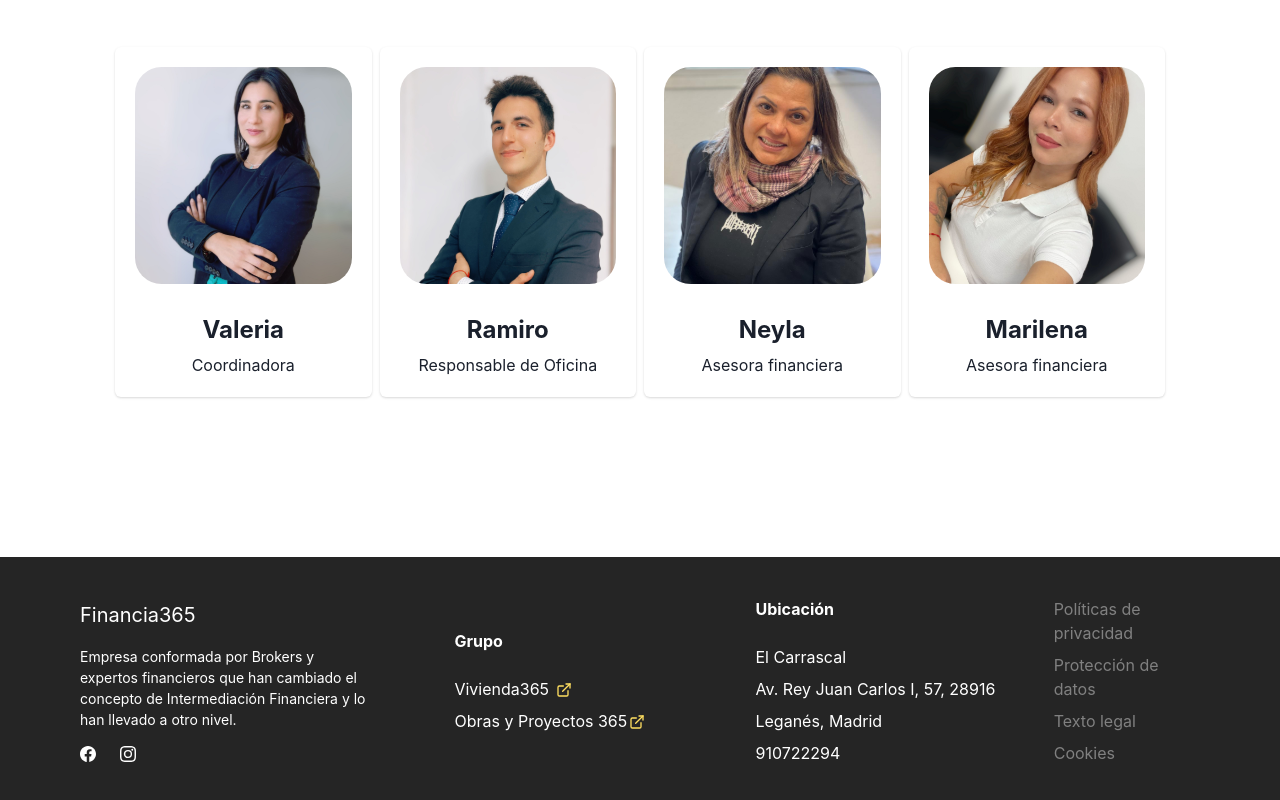
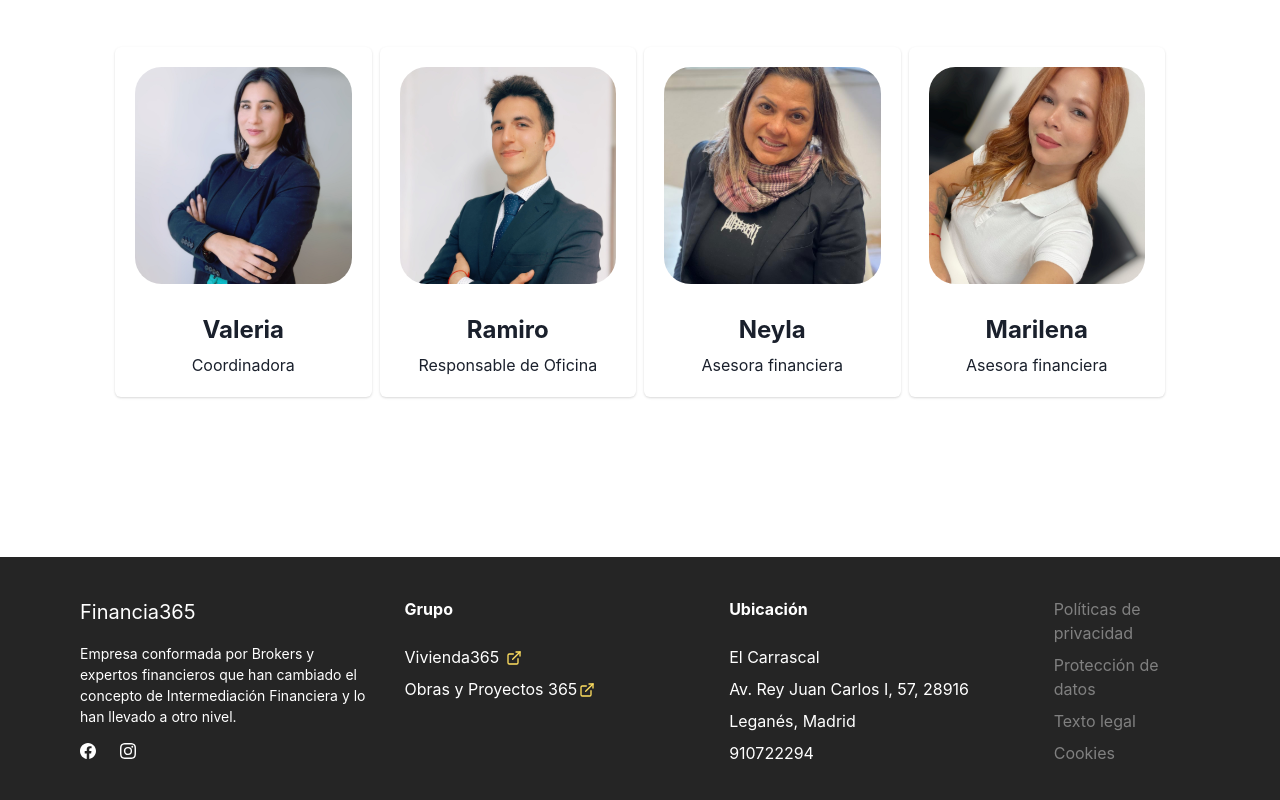
Before and after one commit to nylzen/financia365web, a Next.js app: page /nosotros in a window 1280 px wide. Shown: the part 1250-2050 px from the top of the page. Built offline with nearby package versions, Linux system fonts and the light colour scheme.

Commit message:
fix: footer | add scroll link to navbar

```diff
--- a/components/Footer/Footer.jsx
+++ b/components/Footer/Footer.jsx
@@ -16,7 +16,7 @@ const Footer = () => {
       <Container as={Stack} maxW='6xl' color='white'>
         <SimpleGrid
           templateColumns={{ sm: '1fr', md: '2fr 2fr 2fr 1fr' }}
-          placeItems={{ md: 'center', sm: 'start' }}
+          placeItems={['center', 'start']}
           alignItems='start'
           spacing={{ md: 8, sm: 10 }}
         >
--- a/components/Navbar/Navbar.jsx
+++ b/components/Navbar/Navbar.jsx
@@ -37,7 +37,7 @@ const Navbar = () => {
         <Box display={{ base: 'none', md: 'flex' }} gap={4}>
           <Link href='/'>Home</Link>
           <Link href='/nosotros'>Nosotros</Link>
-          <Link href='#'>Servicios</Link>
+          <ScrollLink to='services'>Servicios</ScrollLink>
           <Link href='#'>Contacto</Link>
         </Box>
 
--- a/components/Testimonials/Testimonials.jsx
+++ b/components/Testimonials/Testimonials.jsx
@@ -10,7 +10,7 @@ const Testimonials = () => {
     <Container maxW='100%'>
       <Center as='section' flexDirection='column' gap={10} py={10}>
         <Heading textAlign='center'>Las opiniones que importan</Heading>
-        <Stack direction={['column', , 'column', 'row']}>
+        <Stack direction={['column', 'column', 'row']}>
           {testimonialsData.map(testimonial => (
             <CardTestimonial key={testimonial.id} {...testimonial} />
           ))}
--- a/pages/_app.js
+++ b/pages/_app.js
@@ -1,4 +1,5 @@
 import { Layout } from '@/components';
+import '@/styles/global.css';
 import theme from '@/styles/theme';
 import { ChakraProvider } from '@chakra-ui/react';
 
--- /dev/null
+++ b/styles/global.css
@@ -0,0 +1,3 @@
+:root {
+  scroll-behavior: smooth;
+}
```
